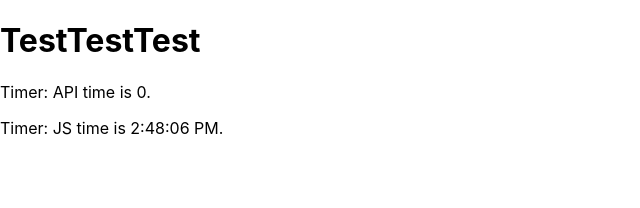
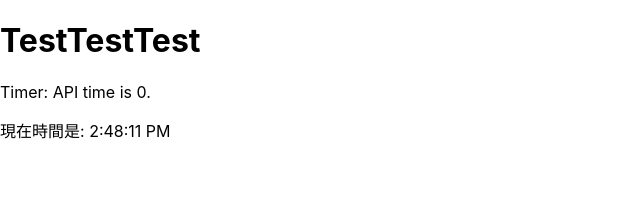
Before and after one commit to 105062125/Analysis_product, a React (Create React App) app in the folder frontend/: page / in a window 1280 px wide. Shown: the top 208 px of the page, without its empty margins (0-640 px from the left). Built offline with nearby package versions, Linux system fonts and the light colour scheme; no server answers.

Commit message:
time will run

```diff
--- a/frontend/src/component/JSTimer.js
+++ b/frontend/src/component/JSTimer.js
@@ -1,12 +1,23 @@
-import React from 'react';
+import React, { Component } from "react";
 
+export default class JSTimer extends Component {
+  state = {
+    date: new Date()
+  };
 
-function JSTimer() {
-  return (
-      <div>
-        <p>Timer: JS time is {new Date().toLocaleTimeString()}.</p>
-      </div>
-  );
+  componentDidMount() {
+    this.updateTimer();
+  }
+
+  updateTimer() {
+    setInterval(() => {
+      this.setState({
+        date: new Date()
+      });
+    }, 1000);
+  }
+
+  render() {
+    return <div>現在時間是: {this.state.date.toLocaleTimeString()}</div>;
+  }
 }
-
-export default JSTimer;
```
Also changed, not shown: 7 other files (tests, documents, lock files or other folders).
